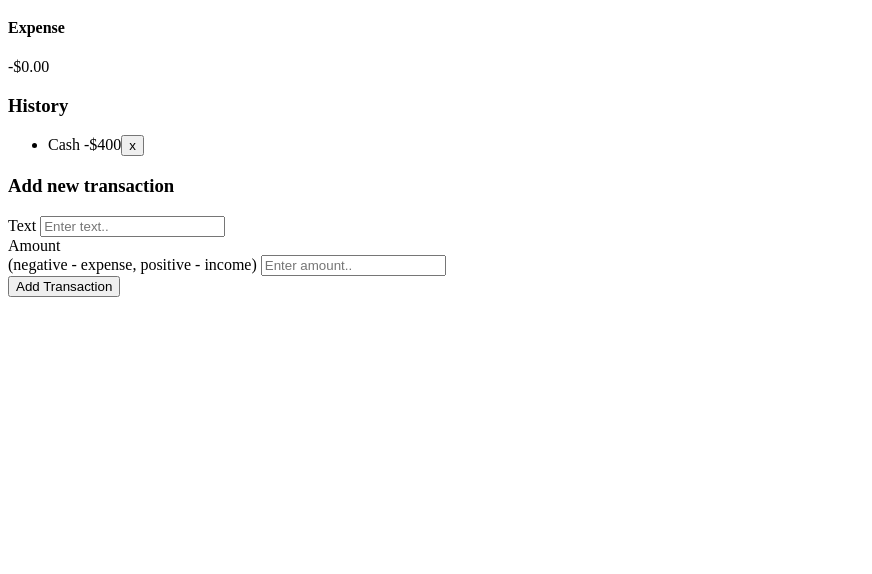
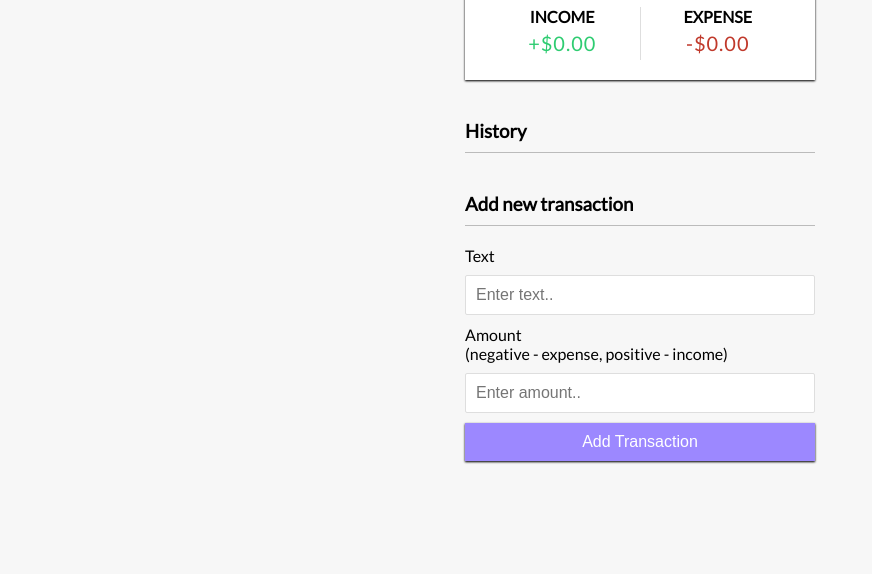
Before and after one commit to smkattoula/VanillaJS-Budget-Tracker-App, a plain HTML site: page index.html in a window 1280 px wide. Shown: the part 226-800 px from the top of the page, without its empty margins (0-872 px from the left). Drawn offline with Linux system fonts and the light colour scheme.

Commit message:
css styling

```diff
--- a/index.html
+++ b/index.html
@@ -22,14 +22,14 @@
           <h4>Expense</h4>
           <p id="money-minus" class="money minus">-$0.00</p>
         </div>
+      </div>
 
-        <h3>History</h3>
-        <ul id="list" class="list">
-          <li class="minus">
-            Cash <span>-$400</span><button class="delete-btn">x</button>
-          </li>
-        </ul>
-      </div>
+      <h3>History</h3>
+      <ul id="list" class="list">
+        <!-- <li class="minus">
+          Cash <span>-$400</span><button class="delete-btn">x</button>
+        </li> -->
+      </ul>
 
       <h3>Add new transaction</h3>
       <form id="form">
--- a/style.css
+++ b/style.css
@@ -0,0 +1,149 @@
+@import url("https://fonts.googleapis.com/css2?family=Lato&display=swap");
+
+:root {
+  --box-shadow: 0 1px 3px rgba(0, 0, 0, 0.12), 0 1px 2px rgba(0, 0, 0.24);
+}
+
+* {
+  box-sizing: border-box;
+}
+
+body {
+  background-color: #f7f7f7;
+  display: flex;
+  flex-direction: column;
+  align-items: center;
+  justify-content: center;
+  min-height: 100vh;
+  margin: 0;
+  font-family: "Lato", sans-serif;
+}
+
+.container {
+  margin: 30px auto;
+  width: 350px;
+}
+
+h2 {
+  letter-spacing: 1px;
+  margin: 0;
+}
+
+h3 {
+  border-bottom: 1px solid #bbb;
+  padding-bottom: 10px;
+  margin: 40px 0 10px;
+}
+
+h4 {
+  margin: 0;
+  text-transform: uppercase;
+}
+
+.inc-exp-container {
+  background-color: white;
+  box-shadow: var(--box-shadow);
+  padding: 20px;
+  display: flex;
+  justify-content: space-between;
+  margin: 20px 0;
+}
+
+.inc-exp-container > div {
+  flex: 1;
+  text-align: center;
+}
+
+.inc-exp-container > div:first-of-type {
+  border-right: 1px solid #dedede;
+}
+
+.money {
+  font-size: 20px;
+  letter-spacing: 1px;
+  margin: 5px 0;
+}
+
+.money.plus {
+  color: #2ecc71;
+}
+
+.money.minus {
+  color: #c0392b;
+}
+
+label {
+  display: inline-block;
+  margin: 10px 0;
+}
+
+input[type="text"],
+input[type="number"] {
+  border: 1px solid #dedede;
+  border-radius: 2px;
+  display: block;
+  font-size: 16px;
+  padding: 10px;
+  width: 100%;
+}
+
+.btn {
+  cursor: pointer;
+  background-color: #9c88ff;
+  box-shadow: var(--box-shadow);
+  color: white;
+  border: 0;
+  display: block;
+  font-size: 16px;
+  margin: 10px 0 30px;
+  padding: 10px;
+  width: 100%;
+  outline: 0;
+}
+
+.list {
+  list-style-type: none;
+  padding: 0;
+  margin-bottom: 40px;
+}
+
+.list li {
+  background-color: white;
+  box-shadow: var(--box-shadow);
+  color: #333;
+  display: flex;
+  justify-content: space-between;
+  position: relative;
+  padding: 10px;
+  margin: 10px;
+}
+
+.list li.plus {
+  border-right: 5px solid #2ecc71;
+}
+
+.list li.minus {
+  border-right: 5px solid #c0392b;
+}
+
+.delete-btn {
+  background-color: #e74c3c;
+  border: 0;
+  color: white;
+  font-size: 20px;
+  line-height: 20px;
+  padding: 2px 5px;
+  position: absolute;
+  top: 50%;
+  left: 0;
+  transform: translate(-100%, -50%);
+  border-radius: 5px;
+  opacity: 0;
+  transition: opacity 0.3s ease;
+  cursor: pointer;
+  outline: none;
+}
+
+.list li:hover .delete-btn {
+  opacity: 1;
+}
```
